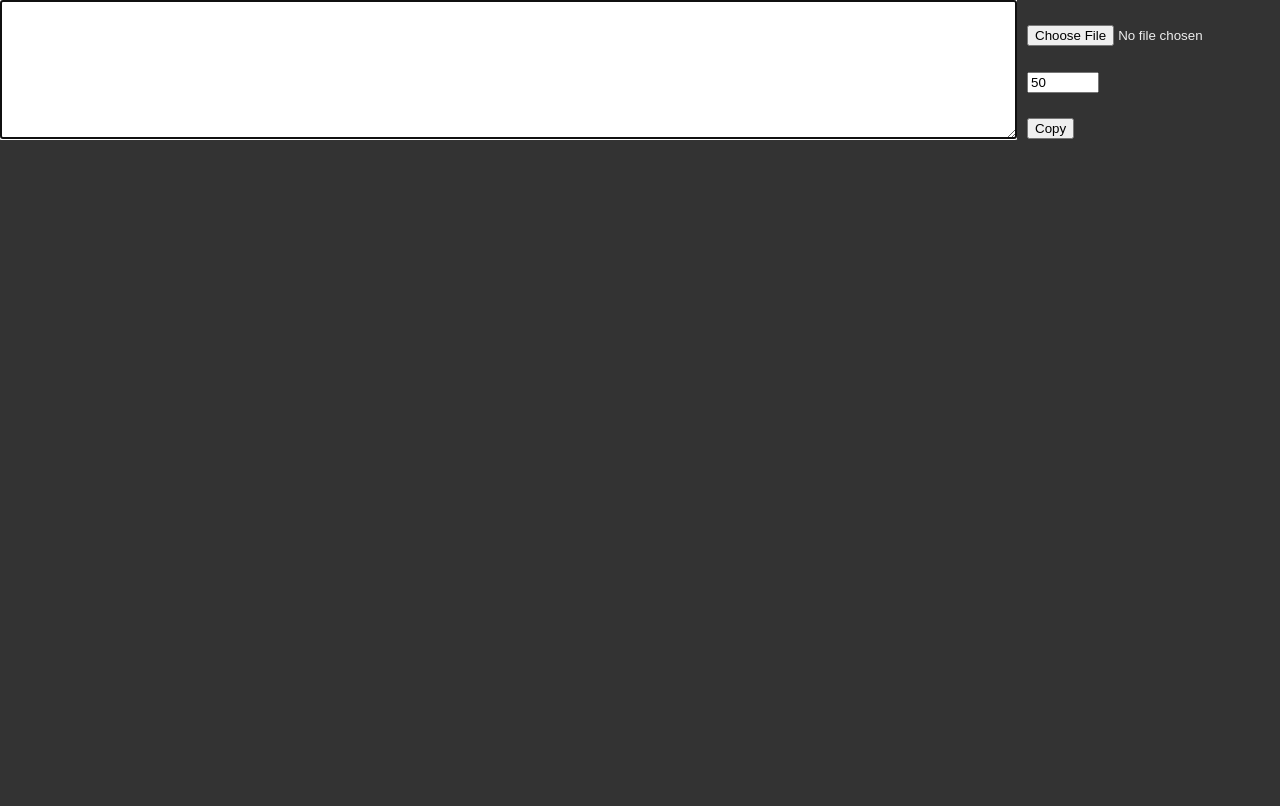
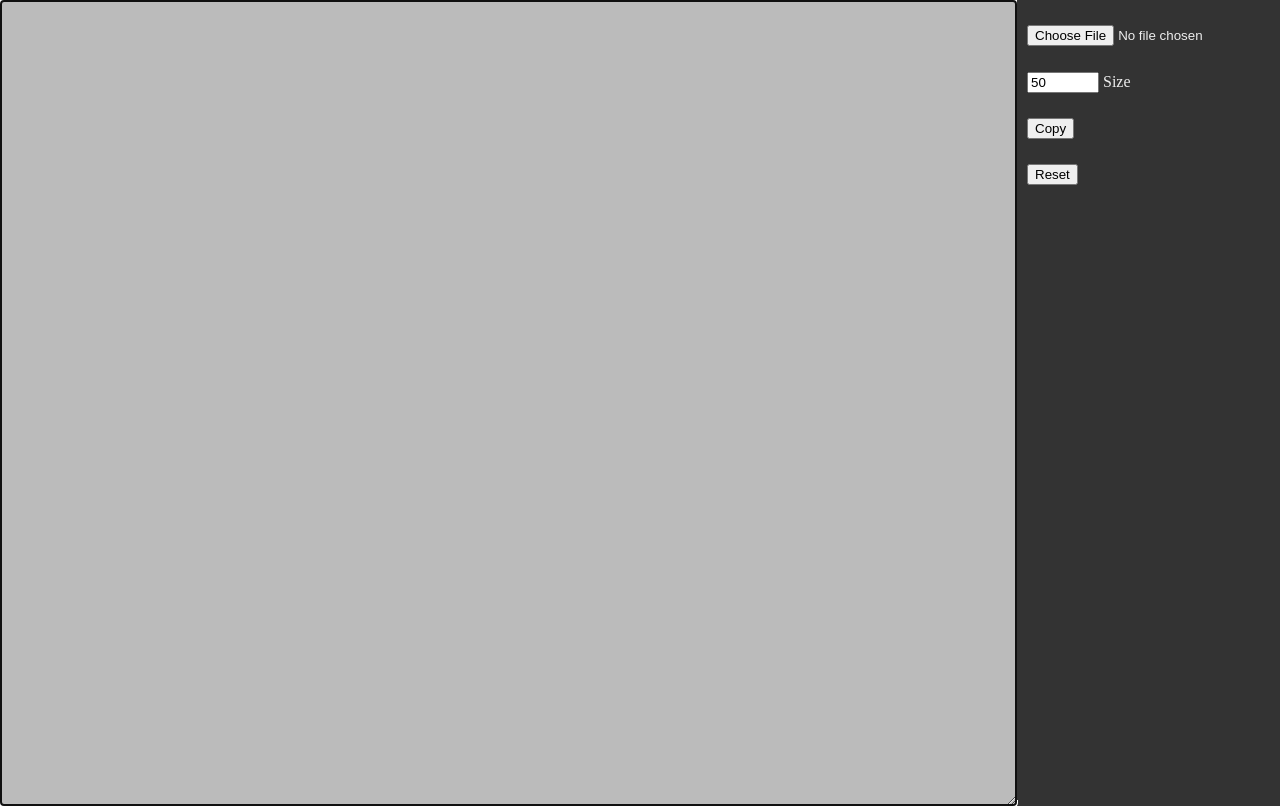
Before and after one commit to donno2048/im2ascii, a plain HTML site: page index.html in a window 1280 px wide. Both pictures are taken after a click on the button "Copy". Drawn offline with Linux system fonts and the light colour scheme.

Commit message:
add new style and button

```diff
--- a/index.html
+++ b/index.html
@@ -8,8 +8,9 @@
 		<textarea readonly></textarea>
 		<div id="options">
 			<div><input id="file" type="file" accept="image/*"></div>
-			<div><input type="number" min="2" max="1000" step="2" value="50"></div>
+			<div><input type="number" min="2" max="1000" step="2" value="50"> Size</div>
 			<div><button>Copy</button></div>
+			<div><button>Reset</button></div>
 		</div>
 	</body>
 </html>
--- a/main.js
+++ b/main.js
@@ -81,9 +81,10 @@ window.onload = () => {
         document.getElementsByTagName("textarea")[0].value = output;
     }
 	document.getElementsByTagName("button")[0].onclick = () => {
-		const textarea = document.getElementsByTagName("textarea")[0];
-		textarea.select();
+		document.getElementsByTagName("textarea")[0].select();
 		document.execCommand('copy');
+    }
+    document.getElementsByTagName("button")[1].onclick = () => {
 		location.reload();
 	}
 }
--- a/style.css
+++ b/style.css
@@ -1,3 +1,6 @@
+:not(div) {
+	height: 100%;
+}
 body {
 	background: #333;
 	color: #eee;
@@ -8,6 +11,8 @@ body {
 textarea {
 	flex: 1 1;
 	white-space: pre;
+	color: white;
+	background-color: #bbb;
 }
 #options {
 	flex-direction: column;
```
